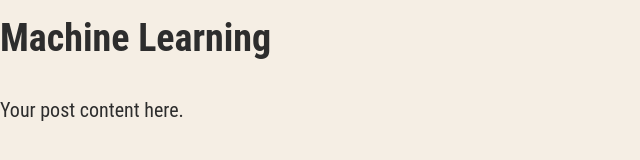
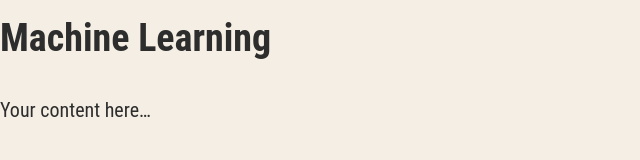
Before and after one commit to rimkute/blog, a Jekyll site: the page built from _posts/2025-11-16-machine-learning.md, in a window 1280 px wide. Shown: the part 303-463 px from the top of the page, without its empty margins (0-640 px from the left). Built offline with Jekyll 4.4.1, drawn with Linux system fonts in a browser that asks for light colours.

Commit message:
Update 2025-11-16-machine-learning.md

```diff
--- a/_posts/2025-11-16-machine-learning.md
+++ b/_posts/2025-11-16-machine-learning.md
@@ -3,6 +3,6 @@ layout: post
 title: "Machine Learning"
 date: 2025-11-16
 permalink: /machine-learning/
-category: machine-learning
+category: AI/ML
 ---
-Your post content here.
+Your content here...
```
